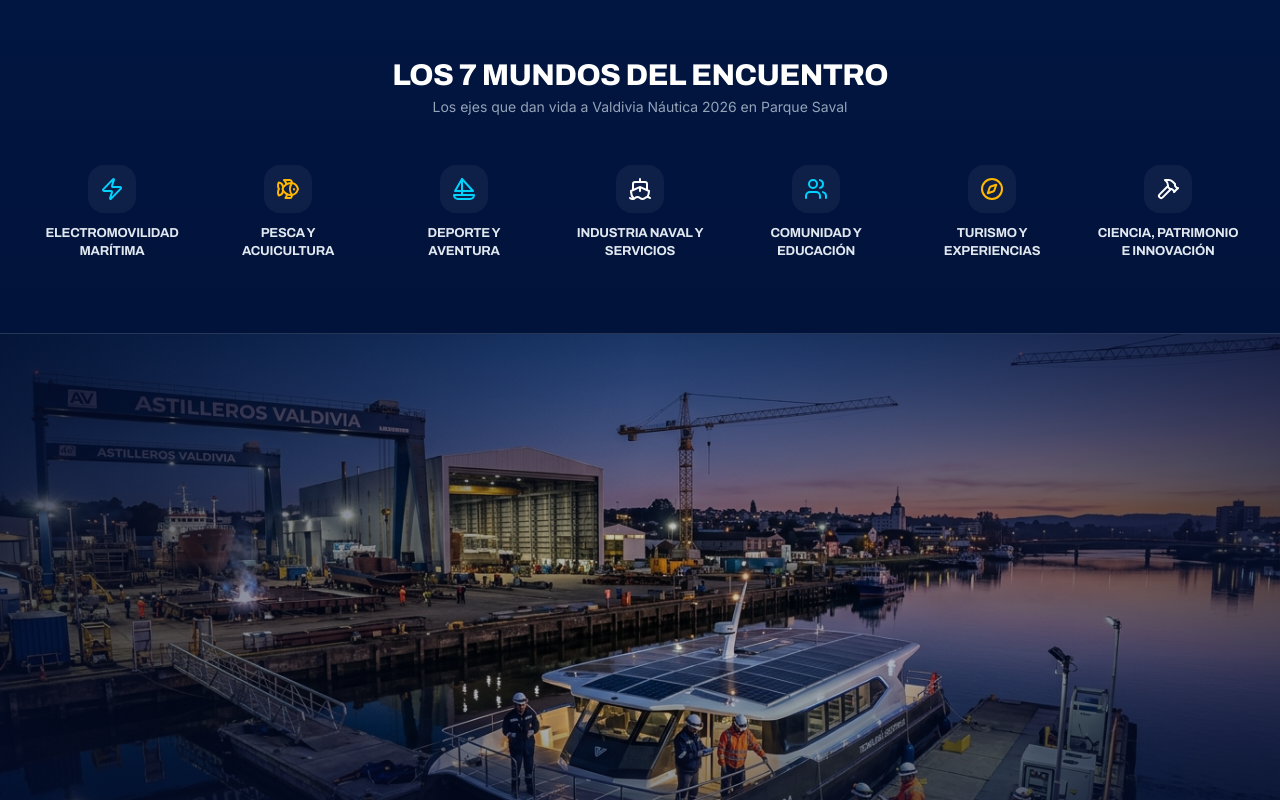
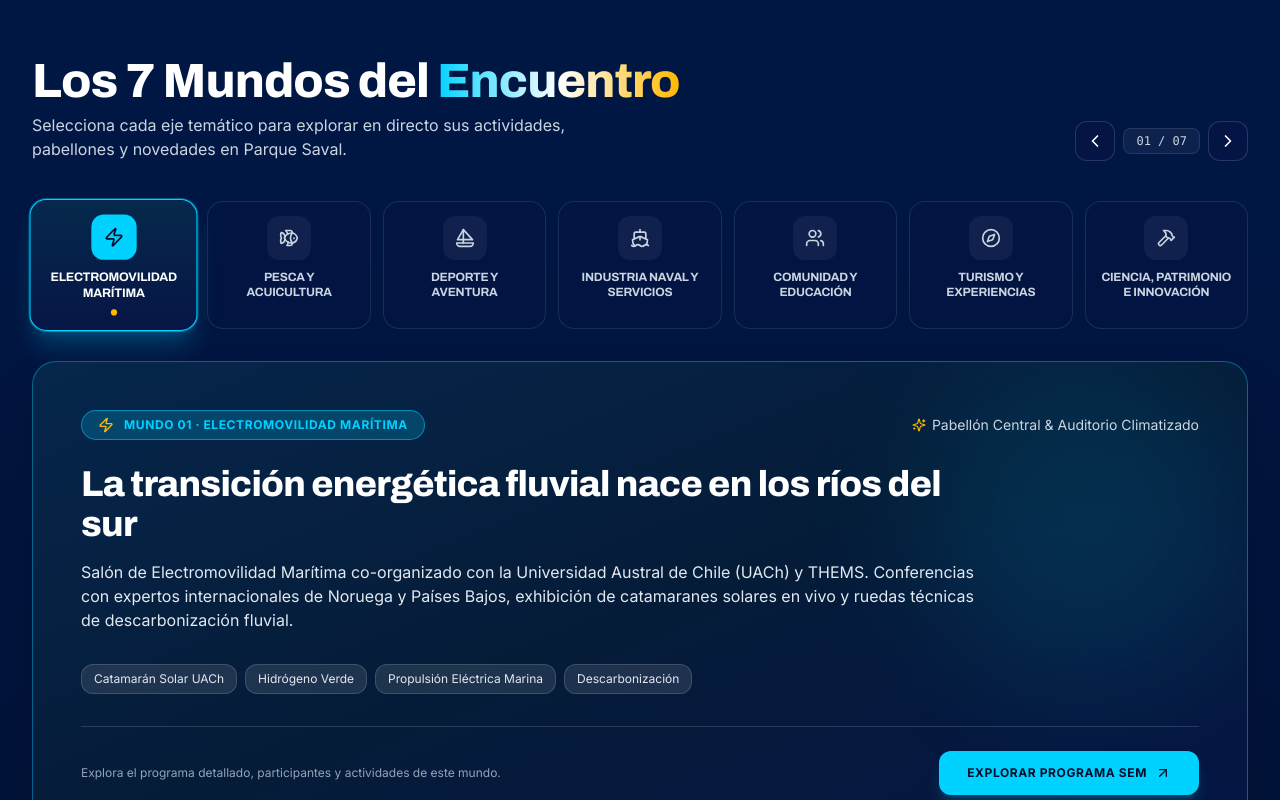
Before and after one commit to erikogodoy/web-valdivia-nautica-2026, a Next.js app: page / in a window 1280 px wide. Shown: the part 2320-3120 px from the top of the page. Built offline with nearby package versions, Linux system fonts and the light colour scheme.

Commit message:
feat: transform 7 worlds into an interactive card slider with top tab menu and remove redundant static section

```diff
--- a/src/components/ui/ImpactManifesto.tsx
+++ b/src/components/ui/ImpactManifesto.tsx
@@ -1,8 +1,8 @@
 'use client';
 
-import React from 'react';
+import React, { useState } from 'react';
 import Link from 'next/link';
-import { motion } from 'framer-motion';
+import { motion, AnimatePresence } from 'framer-motion';
 import {
   Waves,
   Building2,
@@ -13,7 +13,11 @@ import {
   Ship,
   Users,
   Compass,
-  Hammer
+  Hammer,
+  ArrowUpRight,
+  ChevronLeft,
+  ChevronRight,
+  Sparkles
 } from 'lucide-react';
 
 const STATS = [
@@ -43,57 +47,126 @@ const STATS = [
   },
 ];
 
-const MUNDOS_7 = [
+const WORLDS = [
   {
+    id: 'sem',
+    number: '01',
     name: 'Electromovilidad Marítima',
+    tag: 'SEM 2026',
+    location: 'Pabellón Central & Auditorio Climatizado',
+    title: 'La transición energética fluvial nace en los ríos del sur',
+    desc: 'Salón de Electromovilidad Marítima co-organizado con la Universidad Austral de Chile (UACh) y THEMS. Conferencias con expertos internacionales de Noruega y Países Bajos, exhibición de catamaranes solares en vivo y ruedas técnicas de descarbonización fluvial.',
+    tags: ['Catamarán Solar UACh', 'Hidrógeno Verde', 'Propulsión Eléctrica Marina', 'Descarbonización'],
     href: '/sem',
+    ctaText: 'Explorar Programa SEM',
     icon: Zap,
-    color: 'text-poster-cyan',
+    accent: 'poster-cyan',
   },
   {
+    id: 'pesca',
+    number: '02',
     name: 'Pesca y Acuicultura',
+    tag: 'EXPO PESCA',
+    location: 'Explanada Sur & Ribera Fluvial',
+    title: 'Pesca deportiva sustentable y saberes de la cuenca',
+    desc: 'El gran punto de encuentro para pescadores aficionados y profesionales. Campeonatos de orilla y embarcada en la confluencia de los ríos Cruces y Calle-Calle, equipamiento de marcas líderes, señuelos de última generación y talleres de atado de mosca.',
+    tags: ['Campeonato de Pesca Embarcada', 'Torneo de Orilla', 'Equipamiento & Marcas', 'Pesca con Devolución'],
     href: '/expo-pesca',
+    ctaText: 'Ver Bases y Stands de Pesca',
     icon: Fish,
-    color: 'text-poster-gold',
+    accent: 'poster-gold',
   },
   {
+    id: 'deporte',
+    number: '03',
     name: 'Deporte y Aventura',
+    tag: 'REMO & DEPORTE',
+    location: 'Muelle Fluvial & Cancha Calle-Calle',
+    title: 'La capital del remo chileno en plena competencia',
+    desc: 'Espectáculo náutico de primer nivel con los históricos clubes centenarios valdivianos (Phoenix, Arturo Prat, Centenario) y remeros olímpicos. Incluye bautizos náuticos abiertos de kayak para jóvenes y paseos fluviales guiados.',
+    tags: ['Regatas Oficiales Calle-Calle', 'Bautizos de Kayak Gratuitos', 'Clubes Centenarios', 'Clínicas Náuticas'],
     href: '/deporte-turismo',
+    ctaText: 'Ver Actividades Deportivas',
     icon: Sailboat,
-    color: 'text-poster-cyan',
+    accent: 'poster-cyan',
   },
   {
+    id: 'naval',
+    number: '04',
     name: 'Industria Naval y Servicios',
+    tag: 'ASTILLEROS & B2B',
+    location: 'Hangar Principal Parque Saval',
+    title: 'Vanguardia en construcción naval y proveeduría técnica',
+    desc: 'Exhibición de la potente industria de astilleros encabezada por ASENAV, armadores comerciales, motores marinos de alta eficiencia, soluciones de telemetría y ruedas de negocios nacionales e internacionales.',
+    tags: ['Astilleros ASENAV', 'Rondas de Negocios B2B', 'Motores & Sistemas Navales', 'Proveedores Marítimos'],
     href: '/industria-naval',
+    ctaText: 'Pabellón Industrial & Stands',
     icon: Ship,
-    color: 'text-white',
+    accent: 'white',
   },
   {
+    id: 'comunidad',
+    number: '05',
     name: 'Comunidad y Educación',
+    tag: 'COMUNIDAD',
+    location: 'Plaza Central & Espacio Ciudadano',
+    title: 'Integración ciudadana, escuelas y futuro fluvial',
+    desc: 'Espacio de divulgación y encuentro donde universidades, centros de formación técnica, colegios de la región y organizaciones ciudadanas dialogan sobre la relación histórica y futura de Valdivia con sus ríos y humedales.',
+    tags: ['Vinculación Escolar', 'Proyectos Científicos UACh', 'Educación Ambiental', 'Futuro Sostenible'],
     href: '/valdivia',
+    ctaText: 'Conocer Iniciativas',
     icon: Users,
-    color: 'text-poster-cyan',
+    accent: 'poster-cyan',
   },
   {
+    id: 'turismo',
+    number: '06',
     name: 'Turismo y Experiencias',
+    tag: 'TURISMO FLUVIAL',
+    location: 'Patio Gastronómico & Muelle Fluvial',
+    title: 'Sabores ribereños, cerveza artesanal y navegación',
+    desc: 'La experiencia sensorial de Valdivia: paseos en embarcaciones turísticas por el Santuario de la Naturaleza Carlos Anwandter, patio de gastronomía marina y fluvial en vivo, y degustación de cervecerías artesanales de Los Ríos.',
+    tags: ['Paseos al Santuario', 'Cocina en Vivo', 'Cerveza Artesanal Valdiviana', 'Música al Atardecer'],
     href: '/valdivia',
+    ctaText: 'Descubrir Experiencias',
     icon: Compass,
-    color: 'text-poster-gold',
+    accent: 'poster-gold',
   },
   {
+    id: 'patrimonio',
+    number: '07',
     name: 'Ciencia, Patrimonio e Innovación',
+    tag: 'PATRIMONIO VIVO',
+    location: 'El Taller Vivo / Galpón de Tradiciones',
+    title: 'Carpintería de ribera y memoria viva en madera nativa',
+    desc: 'Demostraciones magistrales en directo donde maestros carpinteros de ribera construyen y calafatean embarcaciones tradicionales de madera. Un tributo al patrimonio vivo que define la identidad fluvial del sur austral.',
+    tags: ['Construcción en Vivo', 'Maestros de Ribera', 'Madera Nativa', 'Oficios Ancestrales'],
     href: '/oficios',
+    ctaText: 'Ver Talleres de Oficios',
     icon: Hammer,
-    color: 'text-white',
+    accent: 'poster-gold',
   },
 ];
 
 export default function ImpactManifesto() {
+  const [activeIndex, setActiveIndex] = useState(0);
+
+  const currentWorld = WORLDS[activeIndex];
+  const WorldIcon = currentWorld.icon;
+
+  const handlePrev = () => {
+    setActiveIndex((prev) => (prev === 0 ? WORLDS.length - 1 : prev - 1));
+  };
+
+  const handleNext = () => {
+    setActiveIndex((prev) => (prev === WORLDS.length - 1 ? 0 : prev + 1));
+  };
+
   return (
     <section id="manifiesto" className="relative py-20 sm:py-28 bg-gradient-to-b from-poster-midnight via-[#001744] to-poster-midnight text-white overflow-hidden border-y border-white/10">
       {/* Subtle Background Glows */}
-      <div className="absolute top-1/3 left-0 -translate-y-1/2 w-96 h-96 bg-poster-cyan/10 rounded-full blur-3xl pointer-events-none" />
-      <div className="absolute top-1/3 right-0 -translate-y-1/2 w-96 h-96 bg-poster-gold/10 rounded-full blur-3xl pointer-events-none" />
+      <div className="absolute top-1/4 left-0 -translate-y-1/2 w-96 h-96 bg-poster-cyan/10 rounded-full blur-3xl pointer-events-none" />
+      <div className="absolute top-1/4 right-0 -translate-y-1/2 w-96 h-96 bg-poster-gold/10 rounded-full blur-3xl pointer-events-none" />
 
       {/* 1. TOP CONTAINER: Headline + Paragraph + Metrics */}
       <div className="max-w-7xl mx-auto px-4 sm:px-6 lg:px-8 relative z-10">
@@ -159,7 +232,7 @@ export default function ImpactManifesto() {
 
       </div>
 
-      {/* 2. TRUE FULL-WIDTH EDGE-TO-EDGE PHOTOGRAPHY 1: Río Calle-Calle (100vw Bleed) */}
+      {/* 2. TRUE FULL-WIDTH EDGE-TO-EDGE PHOTOGRAPHY: Río Calle-Calle (100vw Bleed) */}
       <motion.div
         initial={{ opacity: 0 }}
         whileInView={{ opacity: 1 }}
@@ -172,11 +245,9 @@ export default function ImpactManifesto() {
           alt="Río Calle-Calle al amanecer en Valdivia"
           className="w-full h-full object-cover filter brightness-95"
         />
-        {/* Subtle cinematic gradient overlays */}
         <div className="absolute inset-0 bg-gradient-to-t from-poster-midnight via-transparent to-poster-midnight/40 pointer-events-none" />
         <div className="absolute inset-0 bg-gradient-to-r from-poster-midnight/60 via-transparent to-poster-midnight/60 pointer-events-none" />
 
-        {/* Clean cinematic corner badge */}
         <div className="max-w-7xl mx-auto px-4 sm:px-6 lg:px-8 h-full flex items-end pb-8 relative z-10">
           <span className="text-xs sm:text-sm font-archivo font-bold uppercase tracking-widest text-white/95 bg-black/60 backdrop-blur-md px-4 py-2 rounded-full border border-white/20 shadow-xl">
             Río Calle-Calle · Sede Fluvial Oficial
@@ -184,57 +255,159 @@ export default function ImpactManifesto() {
         </div>
       </motion.div>
 
-      {/* 3. MIDDLE CONTAINER: The 7 Official Worlds */}
-      <div className="max-w-7xl mx-auto px-4 sm:px-6 lg:px-8 relative z-10">
-        <div className="text-center mb-10">
-          <h3 className="text-2xl sm:text-3xl font-archivo font-extrabold text-white uppercase tracking-wider">
-            Los 7 Mundos del Encuentro
-          </h3>
-          <p className="text-xs sm:text-sm text-slate-400 font-sans mt-1">
-            Los ejes que dan vida a Valdivia Náutica 2026 en Parque Saval
-          </p>
+      {/* 3. INTERACTIVE SLIDER: LOS 7 MUNDOS DEL ENCUENTRO */}
+      <div id="mundos" className="max-w-7xl mx-auto px-4 sm:px-6 lg:px-8 relative z-10">
+
+        {/* Section Header with Slider Navigation */}
+        <div className="flex flex-col md:flex-row md:items-end justify-between mb-10 gap-6">
+          <div>
+            <h3 className="text-3xl sm:text-5xl font-archivo font-extrabold text-white tracking-tight">
+              Los 7 Mundos del <span className="text-transparent bg-clip-text bg-gradient-to-r from-poster-cyan via-white to-poster-gold">Encuentro</span>
+            </h3>
+            <p className="text-slate-300 text-sm sm:text-base mt-2 font-sans max-w-xl">
+              Selecciona cada eje temático para explorar en directo sus actividades, pabellones y novedades en Parque Saval.
+            </p>
+          </div>
+
+          {/* Slider Prev / Next Controls */}
+          <div className="flex items-center gap-2 self-start md:self-end">
+            <button
+              onClick={handlePrev}
+              aria-label="Mundo anterior"
+              className="w-10 h-10 rounded-xl bg-poster-dark/80 hover:bg-poster-cyan hover:text-poster-midnight border border-white/15 hover:border-poster-cyan flex items-center justify-center transition-all"
+            >
+              <ChevronLeft className="w-5 h-5" />
+            </button>
+            <span className="text-xs font-mono px-3 py-1 rounded-lg bg-white/5 border border-white/10 text-slate-300">
+              {currentWorld.number} / 07
+            </span>
+            <button
+              onClick={handleNext}
+              aria-label="Mundo siguiente"
+              className="w-10 h-10 rounded-xl bg-poster-dark/80 hover:bg-poster-cyan hover:text-poster-midnight border border-white/15 hover:border-poster-cyan flex items-center justify-center transition-all"
+            >
+              <ChevronRight className="w-5 h-5" />
+            </button>
+          </div>
         </div>
 
-        <div className="grid grid-cols-2 sm:grid-cols-4 lg:grid-cols-7 gap-6 sm:gap-4 items-start mb-6">
-          {MUNDOS_7.map((mundo, idx) => {
+        {/* 7 Worlds Interactive Tab Menu (Row with Icons on Top) */}
+        <div className="grid grid-cols-2 sm:grid-cols-4 lg:grid-cols-7 gap-2.5 sm:gap-3 mb-8">
+          {WORLDS.map((mundo, idx) => {
             const Icon = mundo.icon;
+            const isSelected = activeIndex === idx;
             return (
-              <Link
-                key={idx}
-                href={mundo.href}
-                className="group flex flex-col items-center text-center p-2 transition-transform duration-200 hover:-translate-y-1"
+              <button
+                key={mundo.id}
+                onClick={() => setActiveIndex(idx)}
+                className={`flex flex-col items-center text-center p-3.5 rounded-2xl transition-all duration-300 border ${
+                  isSelected
+                    ? 'bg-gradient-to-b from-[#06294d] to-poster-dark border-poster-cyan shadow-xl shadow-poster-cyan/20 scale-[1.03] ring-1 ring-poster-cyan/40'
+                    : 'bg-poster-dark/40 border-white/10 hover:border-white/30 hover:bg-poster-dark/70 text-slate-400'
+                }`}
               >
-                <div className="w-12 h-12 mb-3 flex items-center justify-center rounded-2xl bg-white/5 group-hover:bg-poster-cyan/15 transition-all duration-200">
-                  <Icon className={`w-6 h-6 ${mundo.color} group-hover:scale-110 transition-transform`} />
+                <div className={`w-11 h-11 mb-2.5 flex items-center justify-center rounded-xl transition-all ${
+                  isSelected ? 'bg-poster-cyan text-poster-midnight' : 'bg-white/5 text-slate-300'
+                }`}>
+                  <Icon className="w-5 h-5" />
                 </div>
 
-                <span className="text-xs sm:text-[13px] font-archivo font-bold uppercase tracking-wide text-slate-200 group-hover:text-poster-cyan transition-colors leading-snug">
+                <span className={`text-xs font-archivo font-bold uppercase tracking-wide leading-tight transition-colors ${
+                  isSelected ? 'text-white' : 'text-slate-300'
+                }`}>
                   {mundo.name}
                 </span>
-              </Link>
+
+                {isSelected && (
+                  <span className="w-1.5 h-1.5 rounded-full bg-poster-gold mt-2" />
+                )}
+              </button>
             );
           })}
         </div>
+
+        {/* Active Dynamic Slider Card */}
+        <AnimatePresence mode="wait">
+          <motion.div
+            key={currentWorld.id}
+            initial={{ opacity: 0, y: 15 }}
+            animate={{ opacity: 1, y: 0 }}
+            exit={{ opacity: 0, y: -15 }}
+            transition={{ duration: 0.35, ease: 'easeOut' }}
+            className="p-8 sm:p-12 rounded-3xl bg-gradient-to-br from-[#06264c] via-[#051c38] to-poster-dark border border-poster-cyan/40 shadow-2xl relative overflow-hidden group"
+          >
+            {/* Ambient Corner Glow */}
+            <div className="absolute top-0 right-0 w-80 h-80 bg-poster-cyan/10 rounded-full blur-3xl pointer-events-none" />
+
+            {/* Top Bar of the Card: Number, Tag and Location */}
+            <div className="flex flex-wrap items-center justify-between gap-4 mb-6 relative z-10">
+              <div className="inline-flex items-center gap-2.5 px-4 py-1.5 rounded-full bg-poster-cyan/20 border border-poster-cyan/50 text-poster-cyan text-xs font-bold uppercase tracking-wider">
+                <WorldIcon className="w-4 h-4 text-poster-gold" />
+                <span>Mundo {currentWorld.number} · {currentWorld.name}</span>
+              </div>
+              <span className="text-xs sm:text-sm font-sans text-slate-300 flex items-center gap-1.5">
+                <Sparkles className="w-3.5 h-3.5 text-poster-gold" />
+                {currentWorld.location}
+              </span>
+            </div>
+
+            {/* Main Headline & Description */}
+            <div className="max-w-4xl my-4 relative z-10">
+              <h4 className="text-2xl sm:text-4xl font-archivo font-extrabold text-white mb-4 leading-tight">
+                {currentWorld.title}
+              </h4>
+              <p className="text-slate-200 text-sm sm:text-base leading-relaxed font-sans mb-8">
+                {currentWorld.desc}
+              </p>
+
+              {/* Keyword Concept Tags */}
+              <div className="flex flex-wrap gap-2 mb-8">
+                {currentWorld.tags.map((tag, tIdx) => (
+                  <span
+                    key={tIdx}
+                    className="text-xs px-3 py-1.5 rounded-xl bg-white/10 border border-white/15 text-slate-200 font-sans"
+                  >
+                    {tag}
+                  </span>
+                ))}
+              </div>
+            </div>
+
+            {/* Action Bar */}
+            <div className="pt-6 border-t border-white/15 flex flex-col sm:flex-row sm:items-center justify-between gap-4 relative z-10">
+              <span className="text-xs text-slate-400 font-sans">
+                Explora el programa detallado, participantes y actividades de este mundo.
+              </span>
+
+              <Link
+                href={currentWorld.href}
+                className="inline-flex items-center justify-center gap-2 px-7 py-3.5 rounded-xl bg-poster-cyan text-poster-midnight text-xs font-bold uppercase tracking-wider hover:bg-white transition-all shadow-lg shadow-poster-cyan/20 hover:scale-[1.02]"
+              >
+                <span>{currentWorld.ctaText}</span>
+                <ArrowUpRight className="w-4 h-4" />
+              </Link>
+            </div>
+          </motion.div>
+        </AnimatePresence>
+
       </div>
 
-      {/* 4. TRUE FULL-WIDTH EDGE-TO-EDGE PHOTOGRAPHY 2: Astilleros e Innovación SEM (100vw Bleed) */}
+      {/* 4. TRUE FULL-WIDTH EDGE-TO-EDGE PHOTOGRAPHY 2: Astilleros e Innovación SEM */}
       <motion.div
         initial={{ opacity: 0 }}
         whileInView={{ opacity: 1 }}
         viewport={{ once: true }}
         transition={{ duration: 0.8 }}
-        className="w-full h-[380px] sm:h-[480px] md:h-[580px] lg:h-[640px] relative overflow-hidden mt-16 border-t border-white/15"
+        className="w-full h-[380px] sm:h-[480px] md:h-[580px] lg:h-[640px] relative overflow-hidden mt-20 border-t border-white/15"
       >
         <img
           src="/images/valdivia-astillero-catamaran.jpg"
           alt="Astillero y catamarán eléctrico solar en Valdivia"
           className="w-full h-full object-cover filter brightness-95"
         />
-        {/* Subtle cinematic gradient overlays */}
         <div className="absolute inset-0 bg-gradient-to-t from-poster-midnight via-transparent to-poster-midnight/50 pointer-events-none" />
         <div className="absolute inset-0 bg-gradient-to-r from-poster-midnight/60 via-transparent to-poster-midnight/60 pointer-events-none" />
 
-        {/* Clean cinematic corner badge */}
         <div className="max-w-7xl mx-auto px-4 sm:px-6 lg:px-8 h-full flex items-end pb-8 relative z-10">
           <span className="text-xs sm:text-sm font-archivo font-bold uppercase tracking-widest text-white/95 bg-black/60 backdrop-blur-md px-4 py-2 rounded-full border border-white/20 shadow-xl">
             Vanguardia Naval & Electromovilidad Marítima (SEM)
```
Also changed, not shown: src/app/page.tsx (+5 -9 lines).
